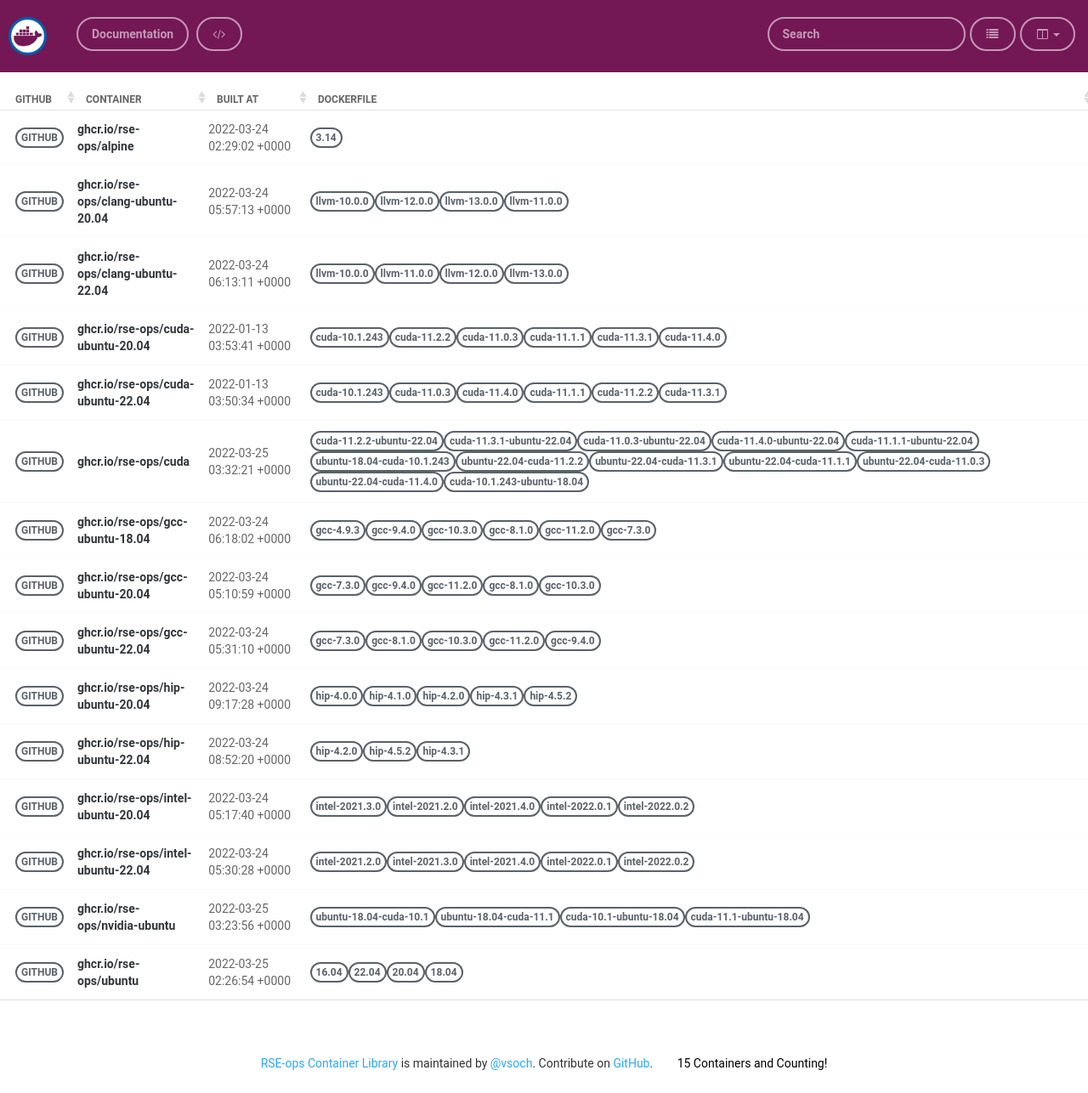
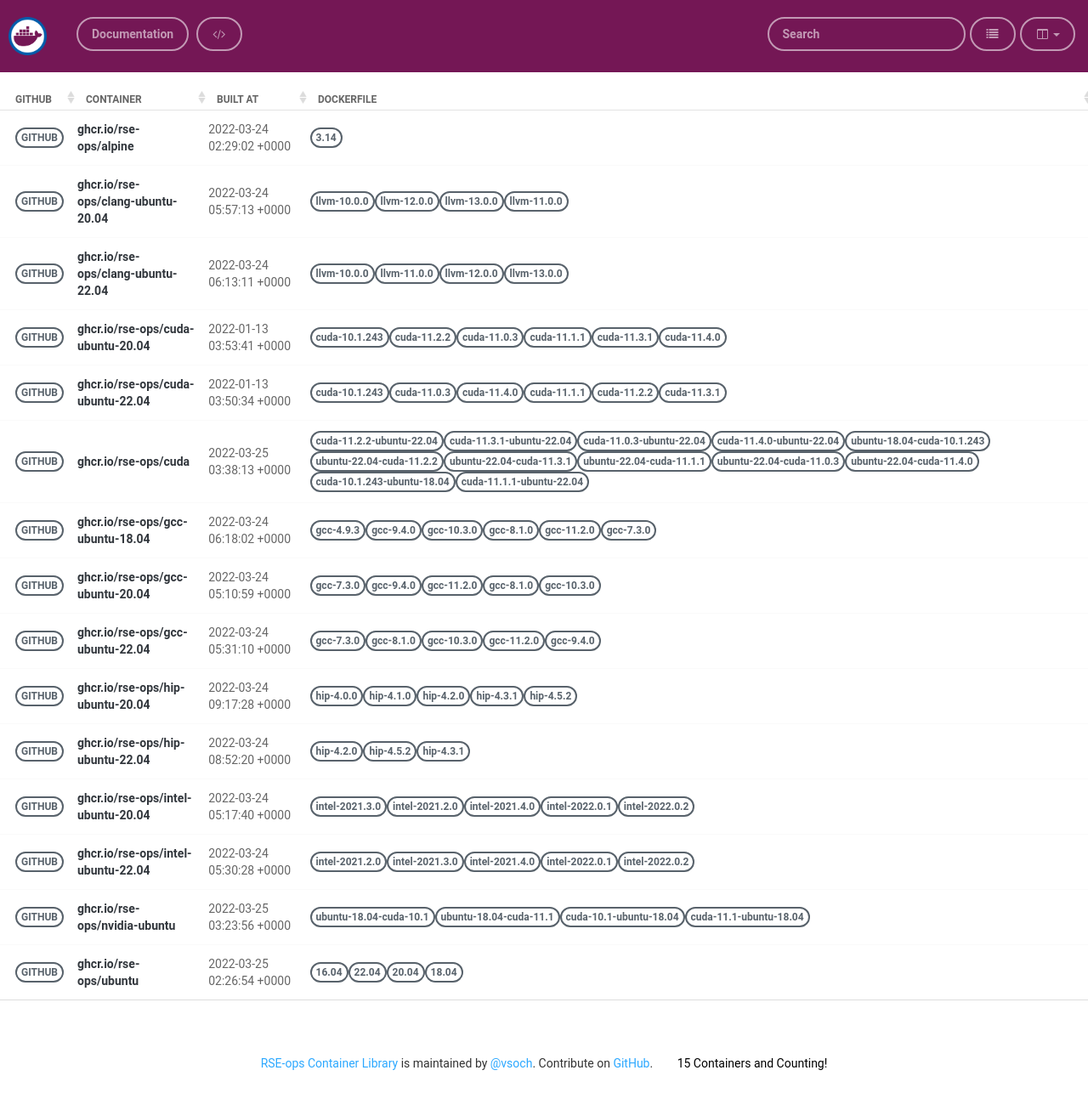
Before and after one commit to rse-ops/docker-images, a Jekyll site: the page built from pages/index.md, in a window 1280 px wide. Shown: the whole page at 85% size. Built offline with Jekyll 4.4.1, drawn with Linux system fonts in a browser that asks for light colours; nearby versions of some CDN libraries.

Commit message:
Automated push to update library 2022-03-25

```diff
--- a/_library/ghcr.io-rse-ops-cuda.md
+++ b/_library/ghcr.io-rse-ops-cuda.md
@@ -1,7 +1,7 @@
 ---
 layout: container
 name: ghcr.io/rse-ops/cuda
-updated_at: 2022-03-25 03:32:21.477540
+updated_at: 2022-03-25 03:38:13.910497
 
 
 container_url: https://github.com/orgs/rse-ops/packages/container/package/cuda
```
Also changed, not shown: other parts of _library/ghcr.io-rse-ops-cuda.md (+3 -3 lines).
